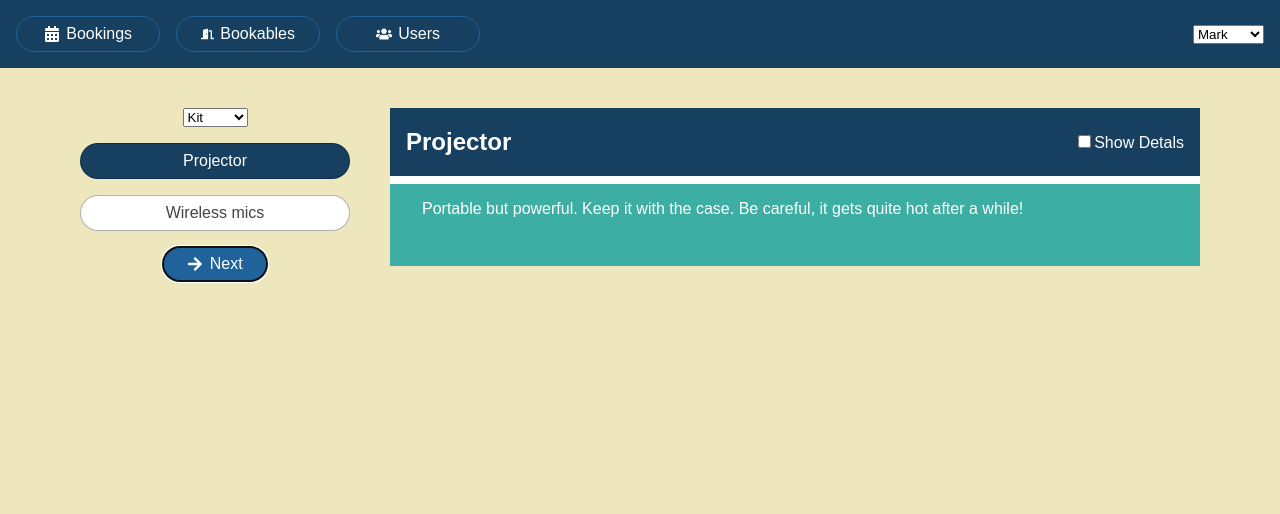
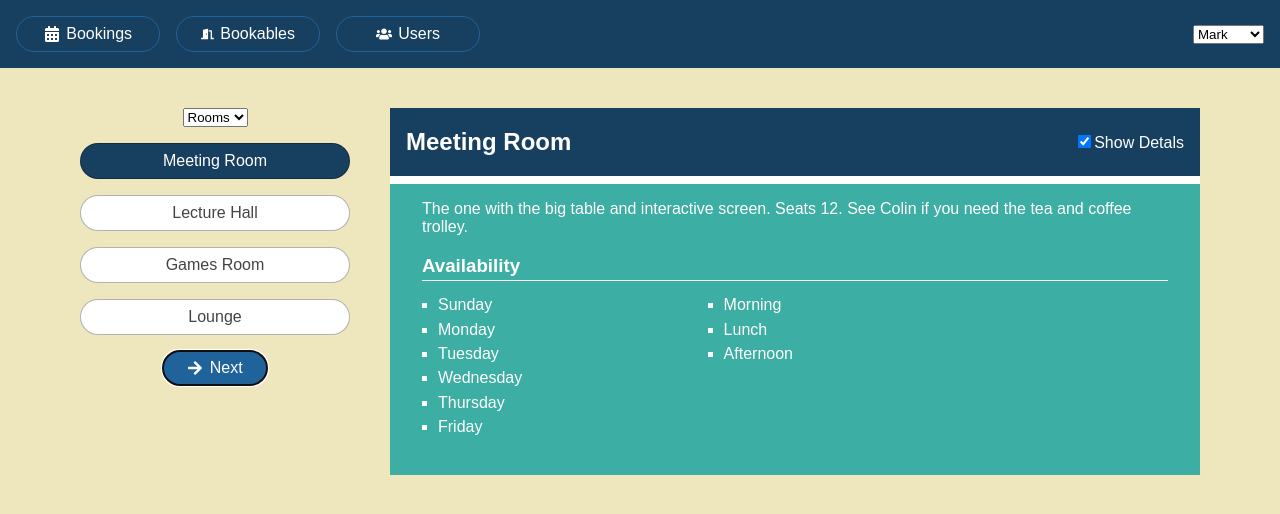
Before and after one commit to KVexcavator/bookshelf, a React (Create React App) app: page /bookables in a window 1280 px wide. Shown: the top 514 px of the page. Built offline with nearby package versions, Linux system fonts and the light colour scheme.

Commit message:
impl resucer with useReducer

```diff
--- a/src/components/Bookables/BookablesList.js
+++ b/src/components/Bookables/BookablesList.js
@@ -1,18 +1,42 @@
-import {useState, Fragment} from 'react';
+import {useReducer, Fragment} from 'react';
 import {bookables, sessions, days} from "../../static.json";
 import { FaArrowRight } from "react-icons/fa";
+import reducer from "./reducer";
+
+const initialState = {
+  group: "Rooms",
+  bookableIndex: 0,
+  hasDetals: true,
+  bookables
+}
 
 export default function BookablesList(){
-  const [group, setGroup] = useState("Kit")
+  const [state, dispatch] = useReducer(reducer, initialState)
+  const {group, bookableIndex, bookables, hasDetals} = state
   const bookablesInGroup = bookables.filter(b => b.group === group)
-  const [bookableIndex, setBookableIndex] = useState(0)
   const groups = [...new Set(bookables.map(b => b.group))]
+  const bookable = bookablesInGroup[bookableIndex]
 
-  const bookable = bookablesInGroup[bookableIndex]
-  const [hasDetals, setHasDetals] = useState(false)
+  function changeGroup (e){
+    dispatch({
+      type: "SET_GROUP",
+      payload: e.target.value
+    })
+  }
+
+  function changeBookable(selectedIndex){
+    dispatch({
+      type: "SET_BOOKABLE",
+      payload: selectedIndex
+    })
+  }
 
   function nextBookable () {
-    setBookableIndex((bookableIndex + 1) % bookablesInGroup.length)
+    dispatch({ type: "NEXT_BOOKABLE" })
+  }
+
+  function toggleDetails(){
+    dispatch({ type: "TOGGLE_HAS_DETAILS"})
   }
 
   return (
@@ -20,7 +44,7 @@ export default function BookablesList(){
       <div>
         <select
           value={group}
-          onChange={(e) => setGroup(e.target.value)}
+          onChange={changeGroup}
         >
           {groups.map(g => <option value={g} key={g}>{g}</option>)}
         </select>
@@ -32,7 +56,7 @@ export default function BookablesList(){
             >
               <button
                 className="btn"
-                onClick={() => setBookableIndex(i)}
+                onClick={() => changeBookable(i)}
               >
                 {b.title}
               </button>
@@ -62,7 +86,7 @@ export default function BookablesList(){
                   <input
                     type="checkbox"
                     checked={hasDetals}
-                    onChange={() => setHasDetals(has => !has)}
+                    onChange={toggleDetails}
                   />
                   Show Detals
                 </label>
--- /dev/null
+++ b/src/components/Bookables/reducer.js
@@ -0,0 +1,31 @@
+export default function reducer (state, action){
+  switch(action.type){
+    case "SET_GROUP":
+      return {
+        ...state,
+        group: action.payload,
+        bookableIndex: 0
+      }
+    case "SET_BOOKABLE":
+      return {
+        ...state,
+        bookableIndex: action.payload
+      }
+    case "TOGGLE_HAS_DETAILS":
+      return {
+        ...state,
+        hasDetails: !state.hasDetails
+      }
+    case "NEXT_BOOKABLE":
+      const count = state.bookables.filter(
+        b => b.group === state.group
+      ).length
+
+      return {
+        ...state,
+        bookableIndex: (state.bookableIndex + 1) % count
+      }
+    default:
+      return state
+  }
+}
```
